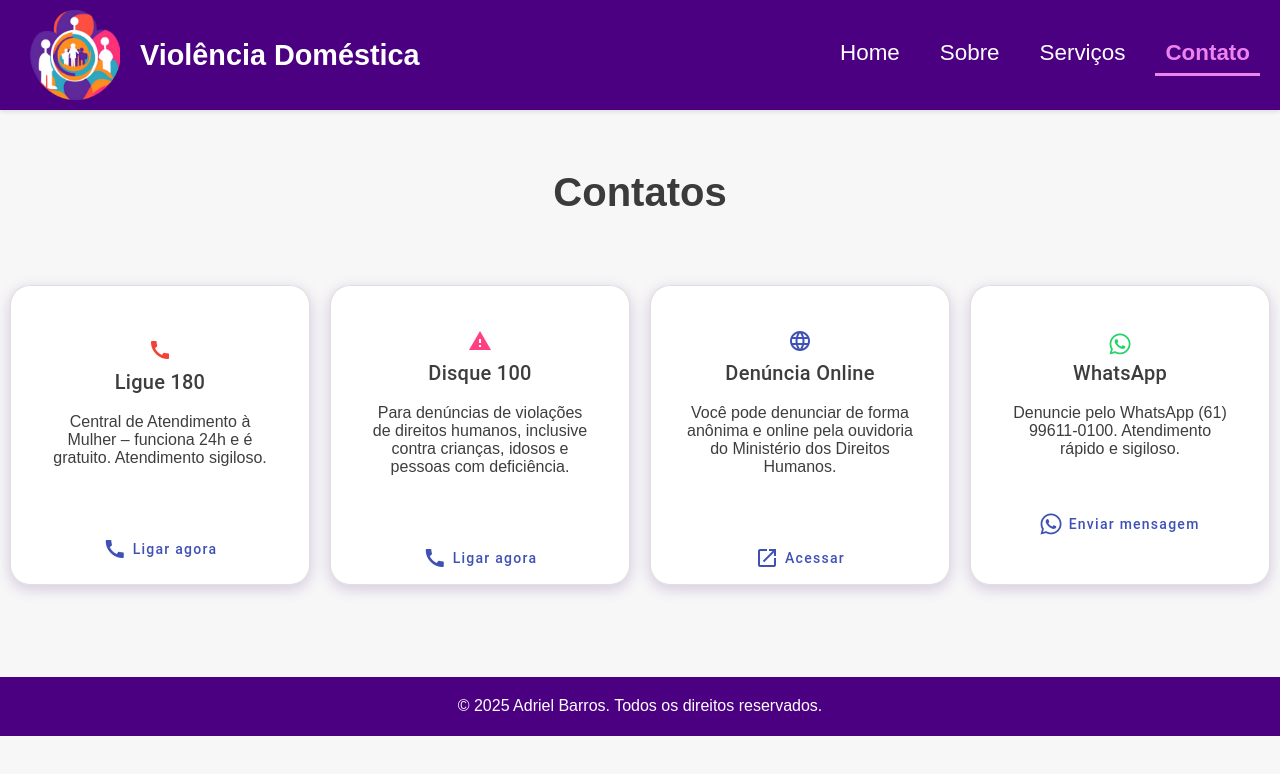
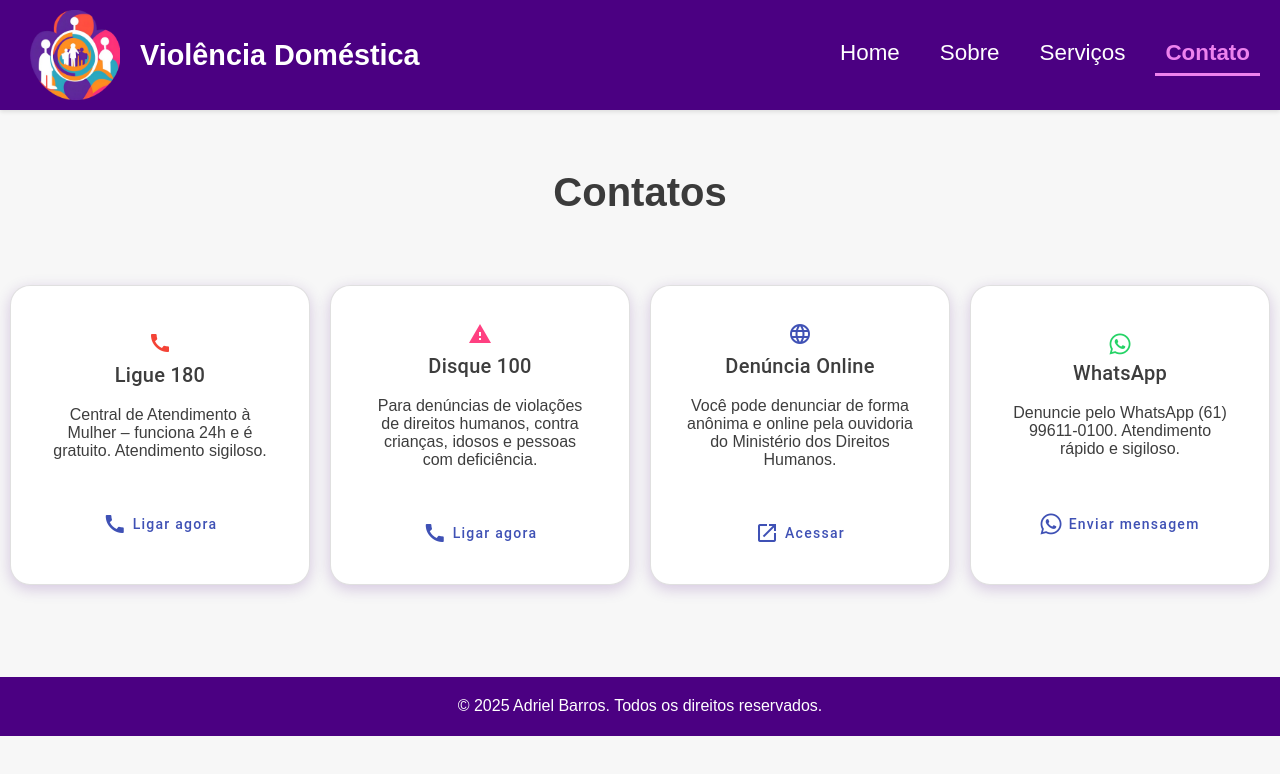
Before and after one commit to Adrielbarr0s/violencia-domestica, an Angular app: page /contato in a window 1280 px wide. Shown: the top 774 px of the page. Built offline with nearby package versions, Linux system fonts and the light colour scheme.

Commit message:
Correção de prioridades

```diff
--- a/src/app/component/contato/contato.component.html
+++ b/src/app/component/contato/contato.component.html
@@ -54,7 +54,7 @@
         </div>
       </mat-card-header>
       <mat-card-content>
-        <p>Para denúncias de violações de direitos humanos, inclusive contra crianças, idosos e pessoas com deficiência.</p>
+        <p>Para denúncias de violações de direitos humanos, contra crianças, idosos e pessoas com deficiência.</p>
       </mat-card-content>
       <mat-card-actions>
         <a href="tel:100">
--- a/src/app/component/contato/contato.component.scss
+++ b/src/app/component/contato/contato.component.scss
@@ -100,7 +100,7 @@ section {
     }
 }
 
-mat-card-content p{
+mat-card-content{
     padding-bottom: 30px;
 }
 
@@ -118,10 +118,10 @@ mat-card-content p{
 }
 
 .whatsapp-hover-button {
-    padding-left: 10px;
-    padding-right: 10px;
-    padding-bottom: 50px;
-    border-radius: 30px;
+    padding-left: 10px !important;
+    padding-right: 10px !important;
+    padding-bottom: 50px !important;
+    border-radius: 30px !important;
     display: inline-flex;
     align-items: center;
     justify-content: center;
--- a/src/app/component/home/home.component.scss
+++ b/src/app/component/home/home.component.scss
@@ -8,11 +8,11 @@
 .home {
     height: 77vh;
     width: 100%;
-    background-image: url('../../../assets/images/mulher.jpg');
+    background-image: url('../../../assets/images/mulher.jpg') !important;
     background-size: cover;
     background-position: center;
     opacity: 0;
-    animation: fadeInUp 0.8s ease forwards;
+    animation: fadeInUp 0.8s ease forwards !important;
 }
 
 @keyframes fadeInUp {
```
